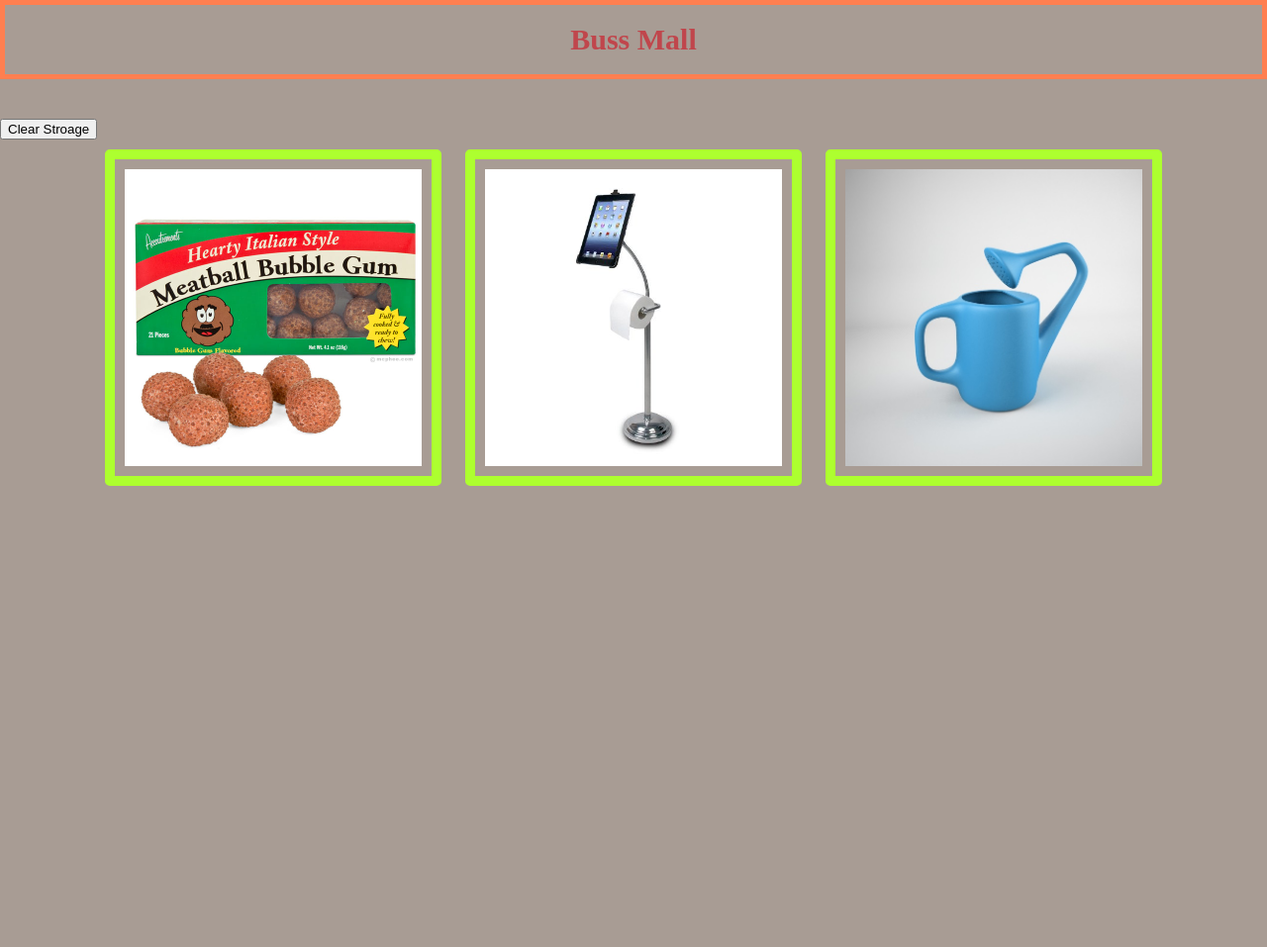
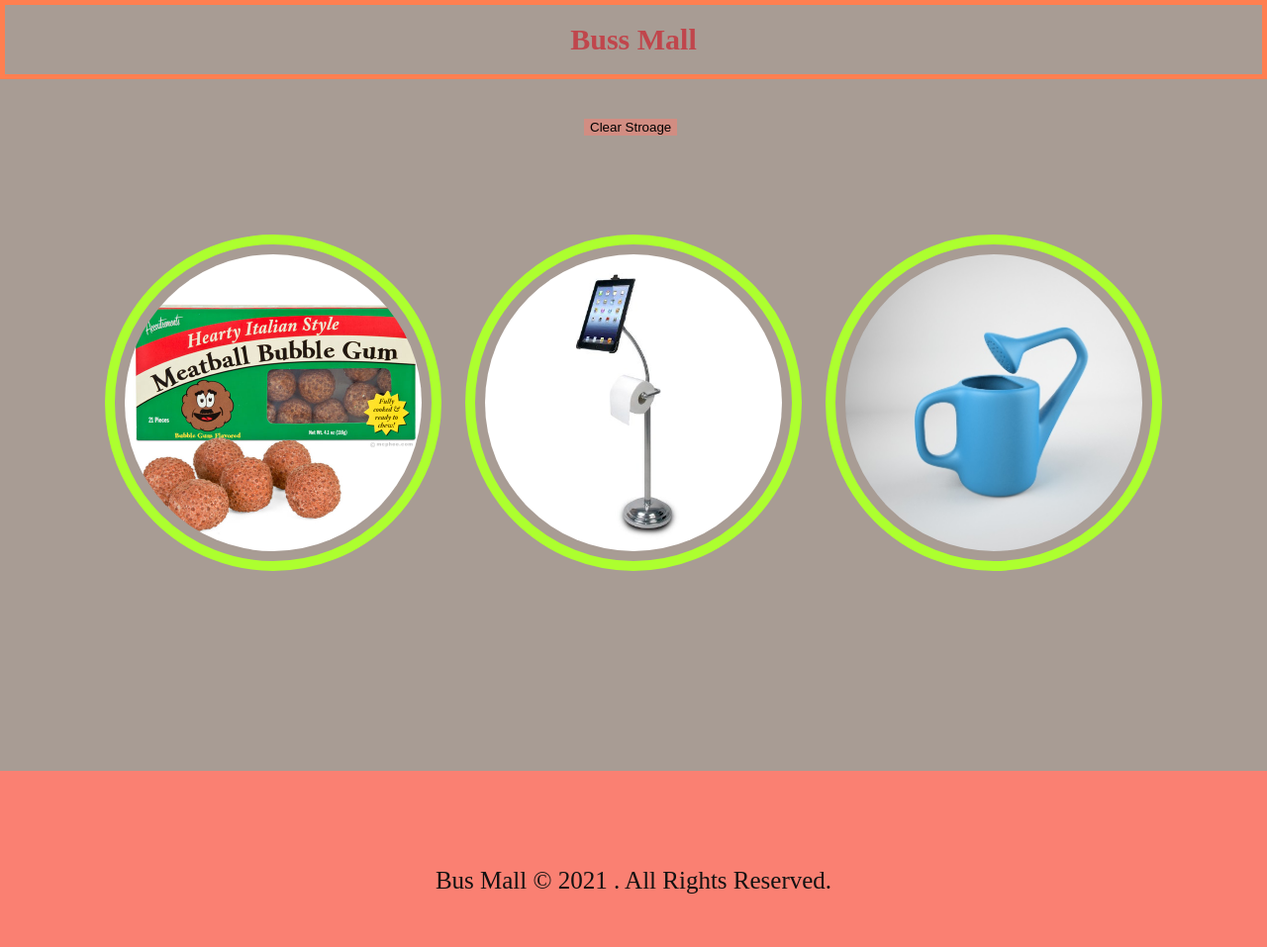
Before and after one commit to farhanayyash/bus-mall, a plain HTML site: page index.html in a window 1280 px wide. Shown: the top 957 px of the page at 99% size. Drawn offline with nearby package versions, Linux system fonts and the light colour scheme.

Commit message:
fixlab13

```diff
--- a/css/style.css
+++ b/css/style.css
@@ -16,14 +16,17 @@
   max-width: 90%;
   margin: 0 auto;
   text-align: center;
+  border-radius: 20%;
 }
 #imgSection img {
+
   width: 300px;
   height: 300px;
   border: 10px solid greenyellow;
   padding: 10px;
   margin: 10px;
   border-radius: 5px;
+  border-radius: 50%;
 }
 #imgSection img:hover{
     background-color: red;
@@ -33,18 +36,21 @@
     width: 80%;
     margin-left: auto;
     margin-right: auto;
+
 }
 #textSection{
-  display: block;
-  margin-top: 250px;
+  display: inline-block;
+  width: 30%;
+  margin-left: auto;
+  margin-right: auto;
+  margin-top: 20px;
 
 }
-canvas{
-  margin: 50px;
-}
+
 .li{
    padding-bottom: 15px;
    font-size: 20px;
+   display:inline-block;
 
 }
 footer{
@@ -73,3 +79,20 @@
   margin: 10px;
   /* border-radius: 5px; */
 }
+button{
+
+  border: none;
+
+  background-color: rgba(250, 128, 114, 0.527);
+}
+button:hover{
+  background-color: rgba(250, 128, 114, 0.808);
+  color: bisque;
+
+}
+#butdiv{
+  margin-left: auto;
+  margin-right: auto;
+  width: 100px;
+  margin-bottom: 7%;
+}
--- a/index.html
+++ b/index.html
@@ -15,7 +15,8 @@
 
     </header>
     <main>
-        <button id='clearStroage'>Clear Stroage</button>
+        <div id="butdiv"><button id='clearStroage'>Clear Stroage</button></div>
+
 
         <section id="imgSection">
             <img id="first" src="" alt="" title="">
@@ -23,8 +24,8 @@
             <img id="third" src="" alt="" title="">
 
         </section>
-        <section id="chart" style="display: block;">
-            <canvas id="myChart" width="400" height="400"></canvas>
+        <section id="chart" >
+            <canvas id="myChart" ></canvas>
 
         </section>
         <br>
--- a/js/app.js
+++ b/js/app.js
@@ -202,8 +202,7 @@
             }
         }
     });
-    myChart.canvas.parentNode.style.height = '700px';
-myChart.canvas.parentNode.style.width = '900px';
+
 }
 
 
```
